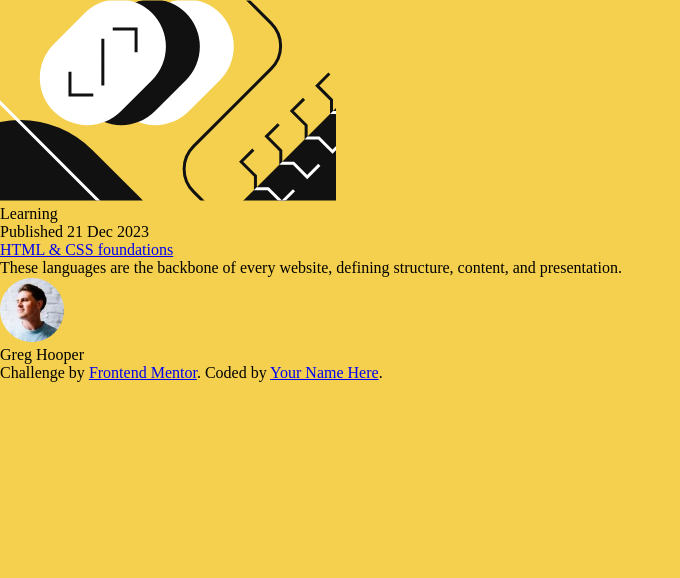
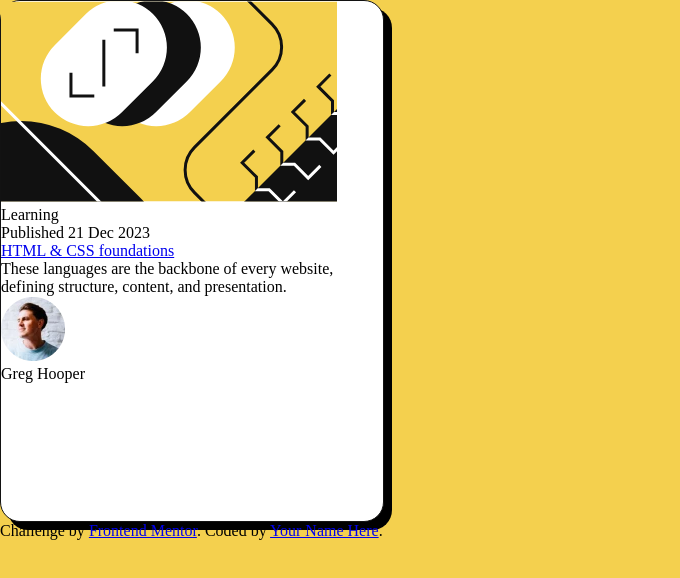
Before and after one commit to Siblife/BLOG_CARD_FRONTEND_MENTOR, a plain HTML site: page index.html in a window 1280 px wide. Shown: the whole page, without its empty margins (0-680 px from the left). Drawn offline with Linux system fonts and the light colour scheme.

Commit message:
.main_container and body css

```diff
--- a/assets/styles.css
+++ b/assets/styles.css
@@ -15,3 +15,13 @@ body {
     min-height: 100vh;
     background: var(--yellow-color);
 }
+
+.main_container {
+    width: 384px;
+    height: 522px;
+    border: 1px solid var(--gray950-color);
+    border-radius: 20px;
+    background: var(--white-color);
+    box-shadow: 0px 4px 4px rgba(0, 0, 0, 25);
+    box-shadow: 8px 8px 0px rgba(0, 0, 0, 100);
+}
```
Also changed, not shown: index.html (+3 -3 lines).
